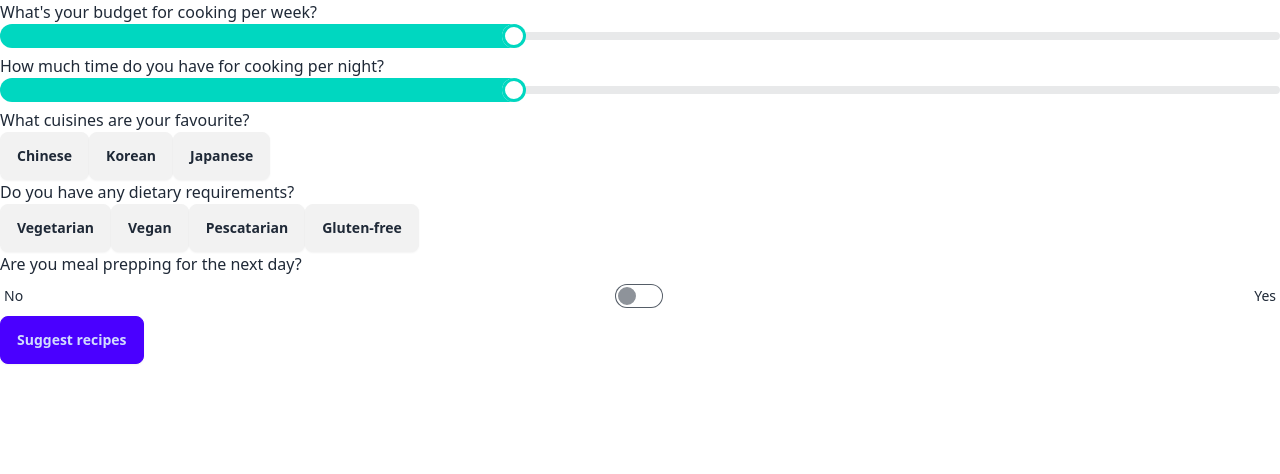
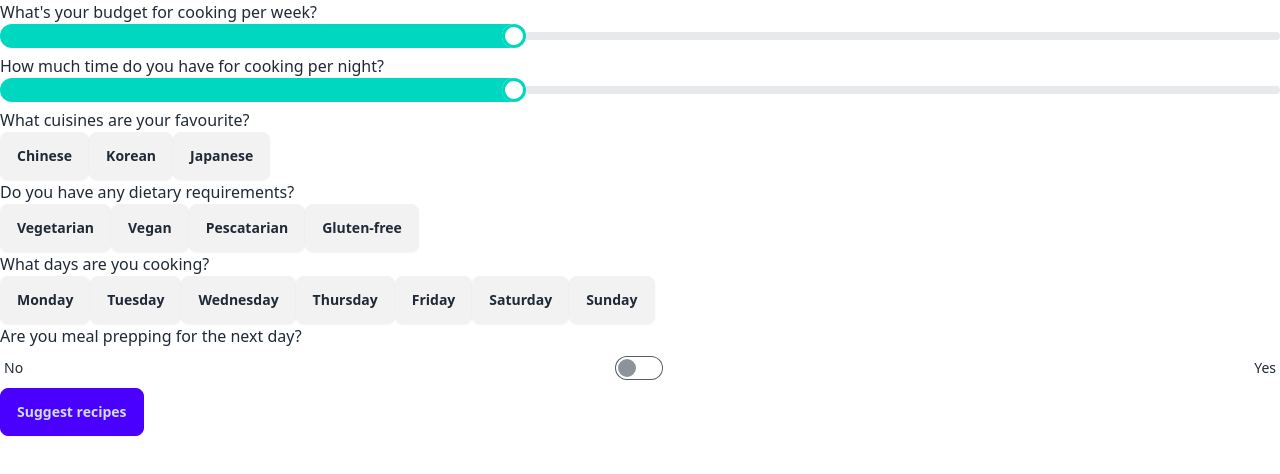
Before and after one commit to arnoldboy123/HomeCook, a Next.js app: page / in a window 1280 px wide. Shown: the top 474 px of the page. Built offline with nearby package versions, Linux system fonts and the light colour scheme.

Commit message:
Prompt is refined now and the output shape from assistant is pretty deterministic

```diff
--- a/src/app/page.js
+++ b/src/app/page.js
@@ -12,10 +12,13 @@ function App() {
   // State for choices
   const cuisineOptions = ["Chinese", "Korean", "Japanese"];
   const dietaryOptions = ["Vegetarian", "Vegan", "Pescatarian", "Gluten-free"];
+  const daysToCook = ["Monday", "Tuesday", "Wednesday", "Thursday", "Friday", "Saturday", "Sunday"];
   const initialCuisineState = cuisineOptions.reduce((acc, option) => ({ ...acc, [option]: false }), {});
   const initialDietaryState = dietaryOptions.reduce((acc, option) => ({ ...acc, [option]: false }), {});
+  const initialCookingDays = daysToCook.reduce((acc, option) => ({ ...acc, [option]: false }), {});
   const [cuisineChoices, setCuisineChoices] = useState(initialCuisineState);
   const [dietaryRequirements, setDietaryRequirements] = useState(initialDietaryState);
+  const [cookingDays, setCookingDays] = useState(initialCookingDays);
   const [isMealPrepping, setIsMealPrepping] = useState(false);
 
   const handleSubmit = async (e) => {
@@ -24,6 +27,7 @@ function App() {
       budgetPerWeek,
       timePerNight,
       cuisineChoices,
+      cookingDays,
       dietaryRequirements,
       isMealPrepping
     };
@@ -35,12 +39,15 @@ function App() {
       dangerouslyAllowBrowser: true,
     });
 
+    // number of cooking days that is true
+    const numCookingDays = Object.values(cookingDays).filter((day) => day).length;
+
     // Make prompt based on form data
-    const prompt = `Budget: £${budgetPerWeek}, Time: ${timePerNight} minutes, Cuisine: ${Object.keys(cuisineChoices).filter((cuisine) => cuisineChoices[cuisine]).join(", ")}, Dietary requirements: ${Object.keys(dietaryRequirements).filter((dietary) => dietaryRequirements[dietary]).join(", ")}`;
+    const prompt = `Give me ${numCookingDays} recipes, Budget: £${budgetPerWeek}, Time: ${timePerNight} minutes per night, ${isMealPrepping ? "2 servings" : "1 serving"} pre recipe, Cuisine: ${Object.keys(cuisineChoices).filter((cuisine) => cuisineChoices[cuisine]).join(", ")}, Dietary requirements: ${Object.keys(dietaryRequirements).filter((dietary) => dietaryRequirements[dietary]).join(", ")}`;
 
     const chatCompletion = await openai.chat.completions.create({
       messages: [
-        { role: "system", content: "You are a recipe assistant designed to output JSON of shape {meals: Array[]{name: string, steps: string, cost_in_pound: integer, time_in_mins_to_cook: integer}}" },
+        { role: "system", content: "You are a recipe assistant designed to output JSON of shape {recipes: Array[]{name: string, steps: string, cost_in_pound: integer, time_in_mins_to_cook: integer, portions: integer}}" },
         { role: "user", content: prompt }
       ],
       response_format: {"type": "json_object"},
@@ -61,6 +68,8 @@ function App() {
       <Choices options={cuisineOptions} choices={cuisineChoices} setChoices={setCuisineChoices} />
       <p>Do you have any dietary requirements?</p>
       <Choices options={dietaryOptions} choices={dietaryRequirements} setChoices={setDietaryRequirements} />
+      <p>What days are you cooking?</p>
+      <Choices options={daysToCook} choices={cookingDays} setChoices={setCookingDays} />
       <p>Are you meal prepping for the next day?</p>
       <label class="cursor-pointer label">
         <span class="label-text">No</span>
```
